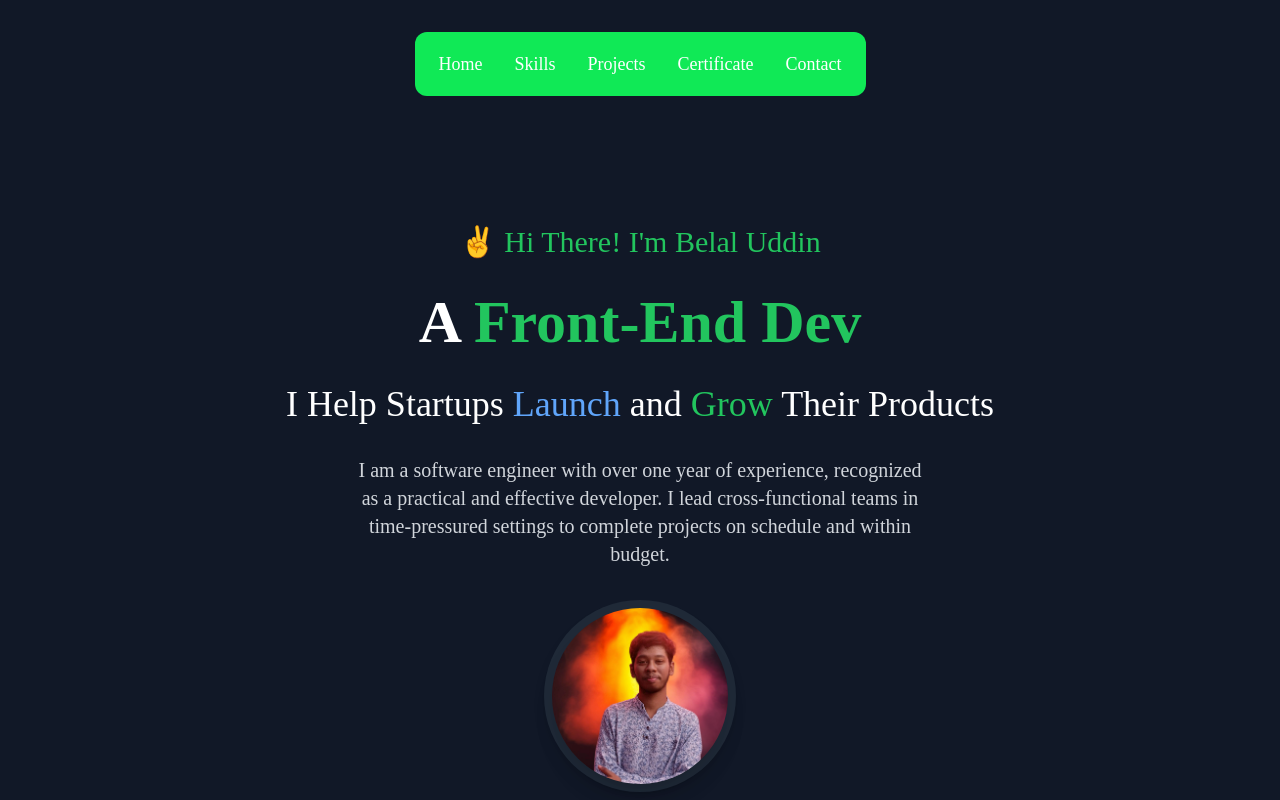
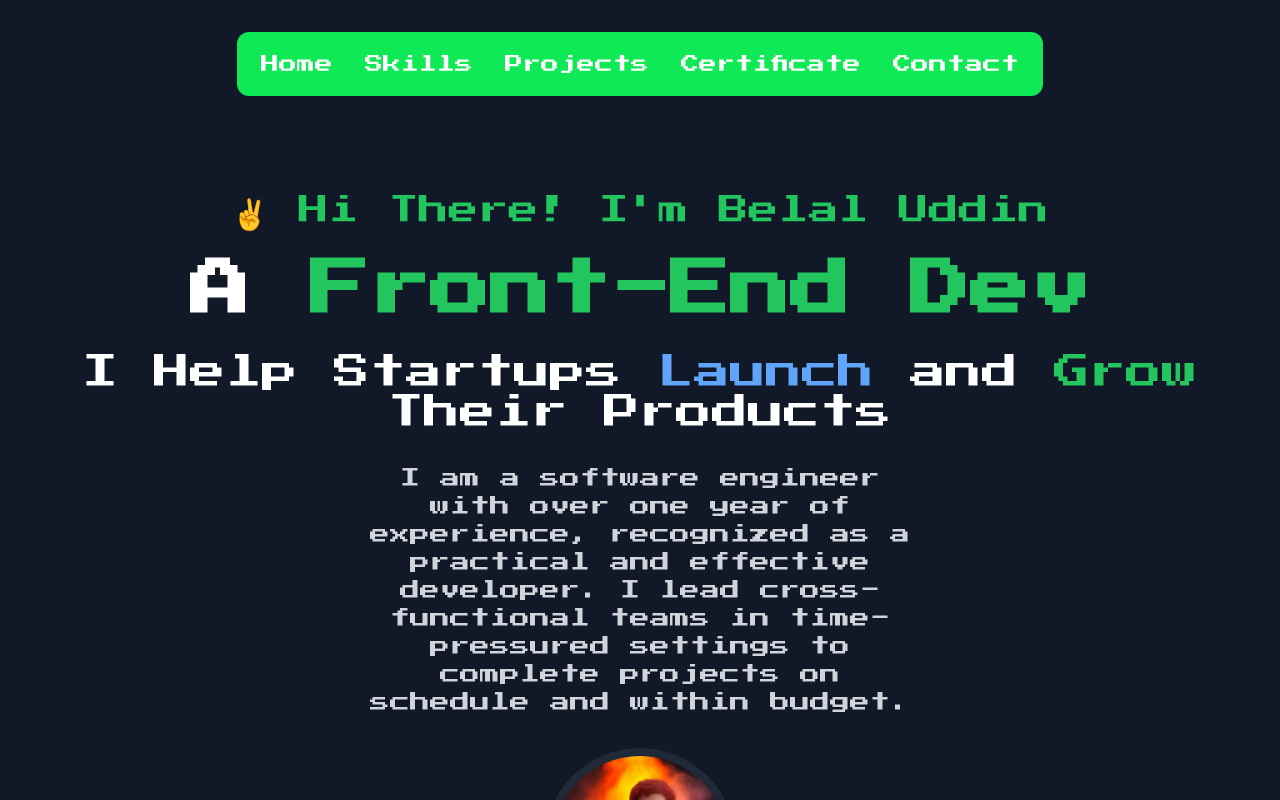
Before and after one commit to coderBelal/my-portfolio, a React (Vite) app: page / in a window 1280 px wide. Shown: the top 800 px of the page. Built offline with nearby package versions, Linux system fonts and the light colour scheme.

Commit message:
Update tailwind.config.js

```diff
--- a/tailwind.config.js
+++ b/tailwind.config.js
@@ -7,7 +7,7 @@ export default {
   theme: {
     extend: {
       fontFamily: {
-        'press-start': ['"Press Start 1P"', 'cursive'],
+        'press-start': ['"Press Start 2P"', 'cursive'],
       },
     },
   },
```
